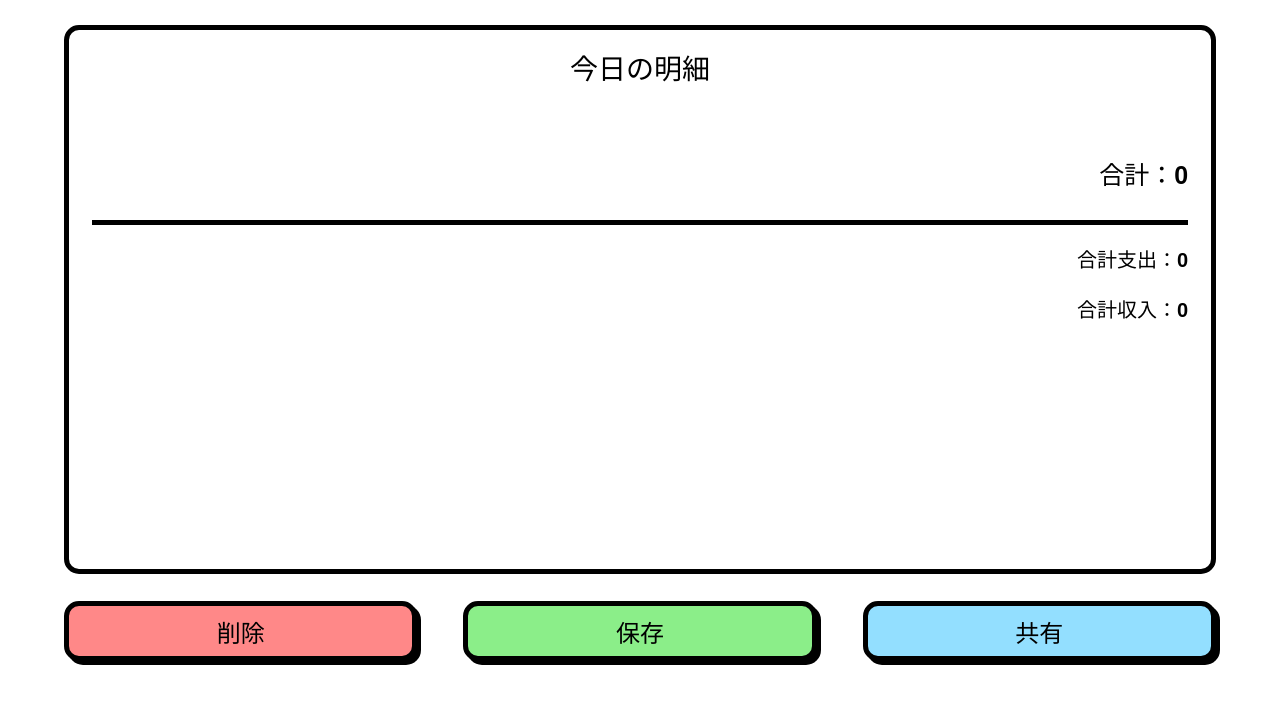
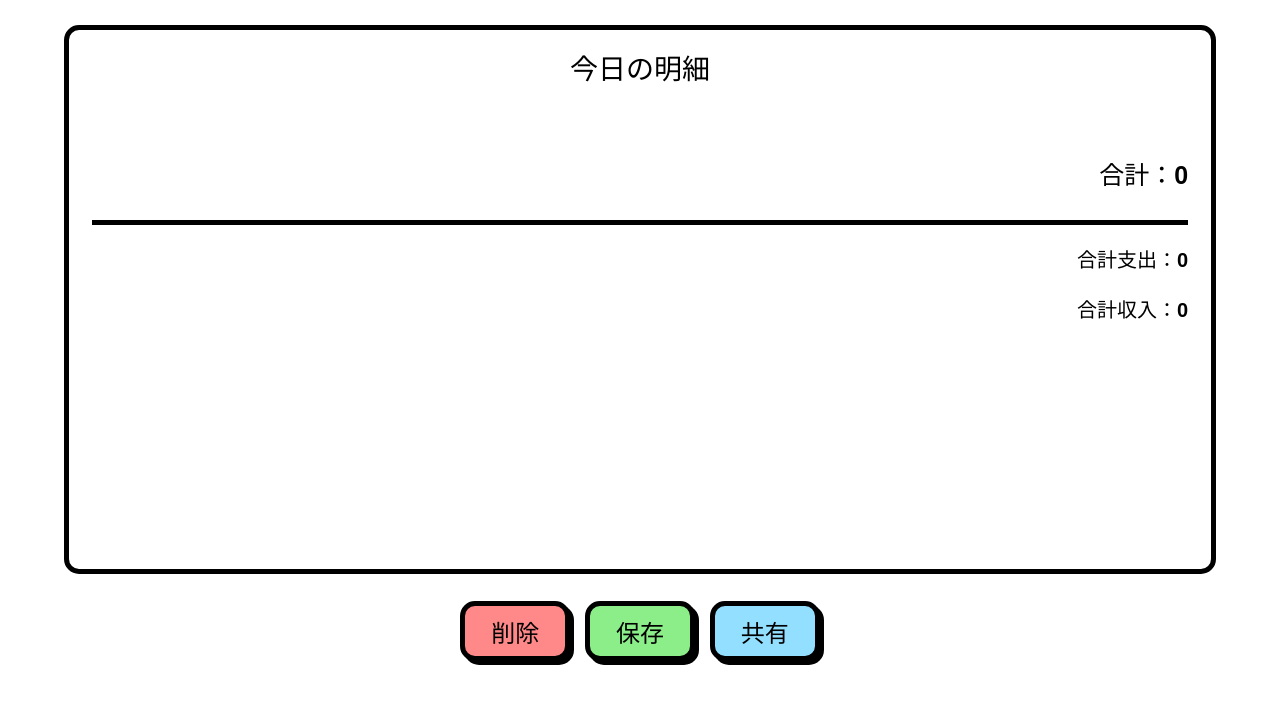
Before and after one commit to eddy87615/webapp-kakeibo, a React (Vite) app: page /ReceiveContainer in a window 1280 px wide. Shown: the top 704 px of the page. Built offline with nearby package versions, Linux system fonts and the light colour scheme.

Commit message:
download update.

```diff
--- a/src/components/ReceiveContainer.css
+++ b/src/components/ReceiveContainer.css
@@ -157,8 +157,7 @@
 .receiveBtnArea button {
   color: #000;
 
-  /* width: 112px; */
-  width: calc(90vw / 3);
+  width: 120px;
   height: 60px;
 
   border: solid 5px #000;
--- a/src/components/ReceiveContainer.jsx
+++ b/src/components/ReceiveContainer.jsx
@@ -79,9 +79,10 @@ export default function ReceiveContainer() {
     cloneContainer.style.left = '-9999px';
     cloneContainer.style.top = '-9999px';
     cloneContainer.style.width = `${container.scrollWidth}px`;
-    cloneContainer.style.height = `${container.scrollHeight}px`; // 使用 scrollHeight
+    cloneContainer.style.height = `${container.scrollHeight}px`;
     cloneContainer.style.overflow = 'visible';
 
+    // 隐藏删除按钮
     const deleteBtns = cloneContainer.querySelectorAll('.deleteBtn');
     deleteBtns.forEach((btn) => {
       btn.style.opacity = '0';
@@ -90,10 +91,6 @@ export default function ReceiveContainer() {
     html2canvas(cloneContainer, {
       useCORS: true,
       scale: 1,
-      onclone: (document) => {
-        const clonedElement = document.querySelector('.receiveContainer');
-        clonedElement.style.overflow = 'visible';
-      },
     })
       .then((canvas) => {
         canvas.toBlob((blob) => {
```
